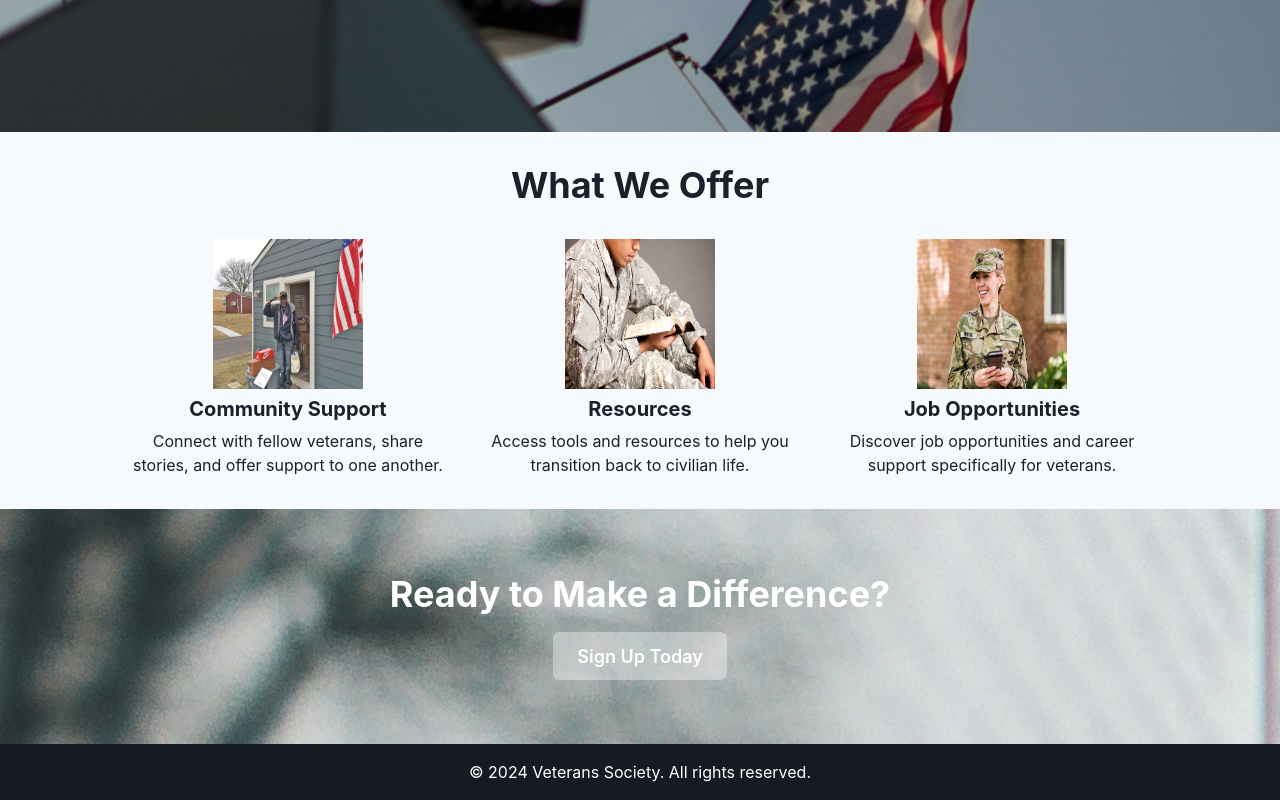
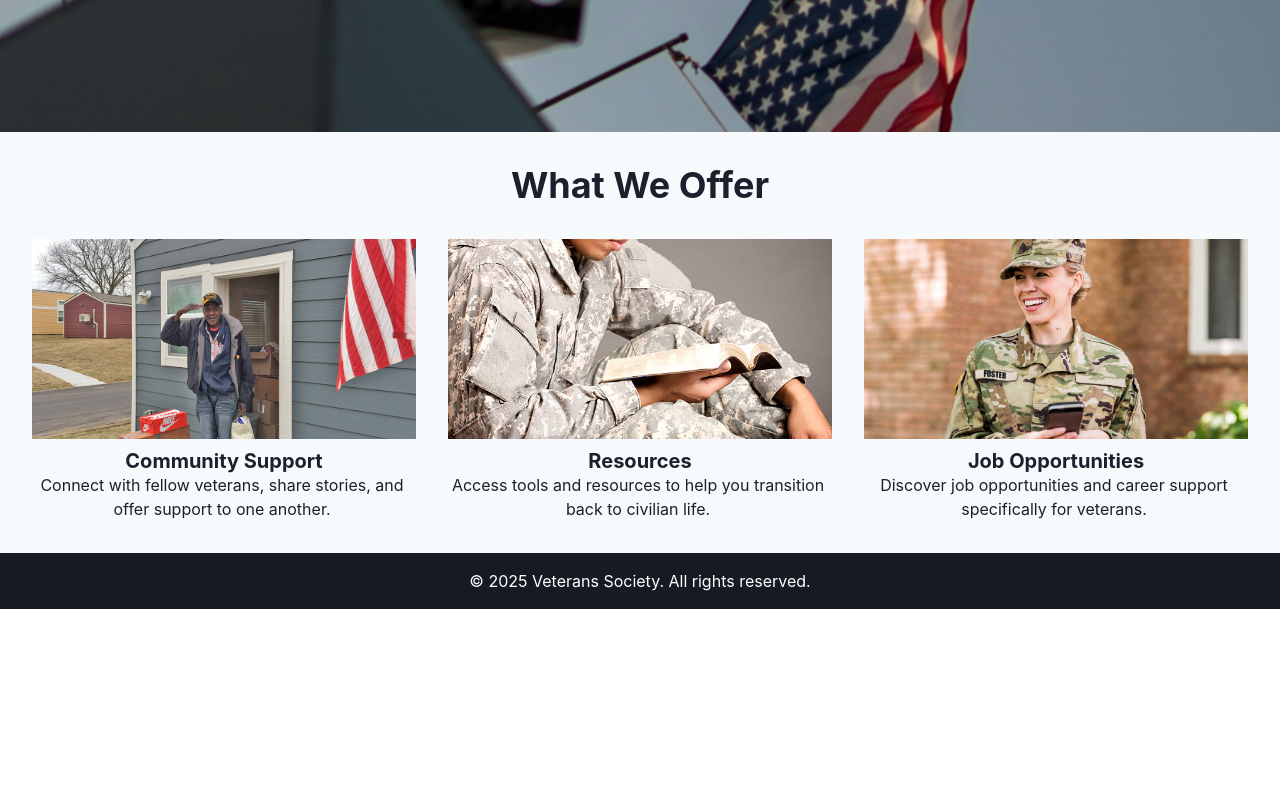
Before and after one commit to michellechang02/veterans-society, a React (Vite) app in the folder frontend/: page / in a window 1280 px wide. Shown: the part 740-1540 px from the top of the page. After the commit the page ends 1349 px from the top, so only its background shows below. Built offline with nearby package versions, Linux system fonts and the light colour scheme.

Commit message:
whizzy home

```diff
--- a/frontend/package.json
+++ b/frontend/package.json
@@ -12,6 +12,7 @@
   "dependencies": {
     "@chakra-ui/react": "^2.8.2",
     "@emotion/styled": "^11.13.0",
+    "@react-spring/web": "^9.7.5",
     "axios": "^1.7.7",
     "framer-motion": "^11.11.8",
     "install": "^0.13.0",
--- a/frontend/src/components/Home.tsx
+++ b/frontend/src/components/Home.tsx
@@ -1,8 +1,12 @@
+import React, { useState, useEffect, useRef } from 'react';
+import { animated, useSpring } from '@react-spring/web';
 import {
   Box, Heading, Text, Button, VStack, HStack, Image, Flex
 } from '@chakra-ui/react';
 import { useNavigate } from 'react-router-dom';
-  import React from 'react';
+
+const AnimatedVStack = animated(VStack);
+const AnimatedFlex = animated(Flex);
 
 interface FeatureProps {
   title: string;
@@ -12,113 +16,124 @@ import {
 
 const Home: React.FC = () => {
   const navigate = useNavigate();
+  const featuresRef = useRef<HTMLDivElement>(null);
+  const footerRef = useRef<HTMLDivElement>(null);
+
+  const [featuresInView, setFeaturesInView] = useState(false);
+  const [footerInView, setFooterInView] = useState(false);
+
+  const checkVisibility = (ref: React.RefObject<HTMLDivElement>, setInView: React.Dispatch<React.SetStateAction<boolean>>) => {
+    if (ref.current) {
+      const top = ref.current.getBoundingClientRect().top;
+      const height = window.innerHeight;
+      if (top <= height) { // Adjust this to trigger earlier if needed
+        setInView(true);
+      }
+    }
+  };
+
+  useEffect(() => {
+    const handleScroll = () => {
+      if (featuresRef.current) {
+        checkVisibility(featuresRef, setFeaturesInView);
+      }
+      if (footerRef.current) {
+        checkVisibility(footerRef, setFooterInView);
+      }
+    };
+
+    window.addEventListener('scroll', handleScroll);
+    return () => {
+      window.removeEventListener('scroll', handleScroll);
+    };
+  }, []);
+
+  const featuresAnimation = useSpring({
+    opacity: featuresInView ? 1 : 0,
+    transform: featuresInView ? 'scale(1)' : 'scale(0.9)',
+  });
+
+  const footerAnimation = useSpring({
+    from: { opacity: 0, transform: 'translateY(50px)' },
+    to: {
+      opacity: footerInView ? 1 : 0,
+      transform: footerInView ? 'translateY(0)' : 'translateY(50px)',
+    }
+  });
 
   return (
-      <Box>
-        {/* Hero Section */}
-        <Box
-  as="section"
-  position="relative"
-  height="100vh"
-  width="100%"
-  overflow="hidden"
->
-  <Box
-    as="img"
-    src="veterans.jpg"
-    alt="Veterans Society"
-    style={{
-      position: 'absolute',
-      top: 0,
-      left: 0,
-      width: '100%',
-      height: '100%',
-      objectFit: 'cover',
-      zIndex: 0,
-    }}
-  />
-
-  <Flex
-    height="100%"
-    align="center"
-    justify="center"
-    color="white"
-    textAlign="center"
-    direction="column"
-    p={4}
-    position="relative"
-    zIndex="1"
-  >
-    <Heading size="2xl" mb={4}>
-      Welcome to Veterans Society
-    </Heading>
-    <Text fontSize="xl" mb={6}>
-      Empowering veterans through resources, connections, and support.
-    </Text>
-
-    <Button colorScheme="whiteAlpha" size="lg" onClick={() => navigate('/register')}>
-      Join Us Now
-    </Button>
-    {/* <Text fontSize="sm">US.gov</Text> */}
+    <Box className="flex flex-col items-center justify-center">
+      <Box as="section" position="relative" height="100vh" width="100%" overflow="hidden">
+        <Box as="img" src="veterans.jpg" alt="Veterans Society" style={{
+          position: 'absolute', top: 0, left: 0, width: '100%', height: '100%', objectFit: 'cover', zIndex: 0
+        }} />
+        <Flex height="100%" align="center" justify="center" color="white" textAlign="center" direction="column" p={4} position="relative" zIndex="1">
+          <Heading size="2xl" mb={4}>Welcome to Veterans Society</Heading>
+          <Text fontSize="xl" mb={6}>Empowering veterans through resources, connections, and support.</Text>
+          <Button colorScheme="whiteAlpha" size="lg" onClick={() => navigate('/register')}>Join Us Now</Button>
         </Flex>
       </Box>
 
-        {/* Features Section */}
-        <VStack spacing={8} p={8} textAlign="center" bg="gray.50">
+      <AnimatedVStack ref={featuresRef} style={featuresAnimation} spacing={8} p={8} textAlign="center" bg="gray.50">
         <Heading size="xl">What We Offer</Heading>
         <HStack spacing={8} justify="center">
-            <Feature
-              title="Community Support"
-              description="Connect with fellow veterans, share stories, and offer support to one another."
-              imageSrc="community.jpg"
-            />
-            <Feature
-              title="Resources"
-              description="Access tools and resources to help you transition back to civilian life."
-              imageSrc="resources.jpg"
-            />
-            <Feature
-              title="Job Opportunities"
-              description="Discover job opportunities and career support specifically for veterans."
-              imageSrc="careers.jpg"
-            />
+          <Feature title="Community Support" description="Connect with fellow veterans, share stories, and offer support to one another." imageSrc="community.jpg" />
+          <Feature title="Resources" description="Access tools and resources to help you transition back to civilian life." imageSrc="resources.jpg" />
+          <Feature title="Job Opportunities" description="Discover job opportunities and career support specifically for veterans." imageSrc="careers.jpg" />
         </HStack>
-        </VStack>
+      </AnimatedVStack>
 
-        {/* Call to Action Section */}
-        <Flex
-          as="section"
-          bgImage="footer.jpg"
-          color="white"
-          align="center"
-          justify="center"
-          direction="column"
-          p={16}
-          textAlign="center"
-        >
-          <Heading size="xl" mb={4}>
-            Ready to Make a Difference?
-          </Heading>
-          <Button size="lg" colorScheme="whiteAlpha" onClick={() => navigate('/register')}>
-            Sign Up Today
-          </Button>
-        </Flex>
-
-        {/* Footer */}
-        <Box as="footer" bg="gray.900" color="white" py={4} textAlign="center">
-          <Text>© 2024 Veterans Society. All rights reserved.</Text>
-        </Box>
+      <AnimatedFlex ref={footerRef} style={footerAnimation} align="center" justify="center" p={4} bg="gray.900" color="white" textAlign="center">
+        <Text>© 2025 Veterans Society. All rights reserved.</Text>
+      </AnimatedFlex>
     </Box>
   );
 }
 
 const Feature: React.FC<FeatureProps> = ({ title, description, imageSrc }) => {
+  const ref = useRef<HTMLDivElement>(null);
+  const [inView, setInView] = useState(false);
+
+  const featureAnimation = useSpring({
+    opacity: inView ? 1 : 0,
+    transform: inView ? 'scale(1)' : 'scale(0.9)',
+  });
+
+  useEffect(() => {
+    const checkFeatureVisibility = () => {
+      if (ref.current) {
+        const top = ref.current.getBoundingClientRect().top;
+        const onScreen = top < window.innerHeight;
+        if (onScreen) {
+          setInView(true);
+        }
+      }
+    };
+
+    window.addEventListener('scroll', checkFeatureVisibility);
+    checkFeatureVisibility();
+    return () => window.removeEventListener('scroll', checkFeatureVisibility);
+  }, []);
+
   return (
-      <VStack maxW="xs" textAlign="center">
-        <Image boxSize="150px" src={imageSrc} alt={title} />
+    <animated.div ref={ref} style={featureAnimation} className="v-stack flex flex-col items-center text-center">
+    <Image
+  src={imageSrc}
+  alt={title}
+  style={{
+    width: '400px',  // Manually setting the width
+    height: '200px', // Manually setting the height
+    objectFit: 'cover', // Ensuring the aspect ratio is maintained without distortion
+    display: 'block', // Making sure the image is a block to apply margin auto
+    marginLeft: 'auto', // Auto margin for horizontal centering
+    marginRight: 'auto', // Auto margin for horizontal centering
+    marginBottom: '10px'
+  }}
+/>
     <Heading size="md">{title}</Heading>
-        <Text>{description}</Text>
-      </VStack>
+    <Text style={{width: '380px'}}>{description}</Text>
+  </animated.div>
+
   );
 }
 
```
Also changed, not shown: 1 other file (tests, documents, lock files or other folders). Lines whose indentation alone changed are shown as unchanged.
